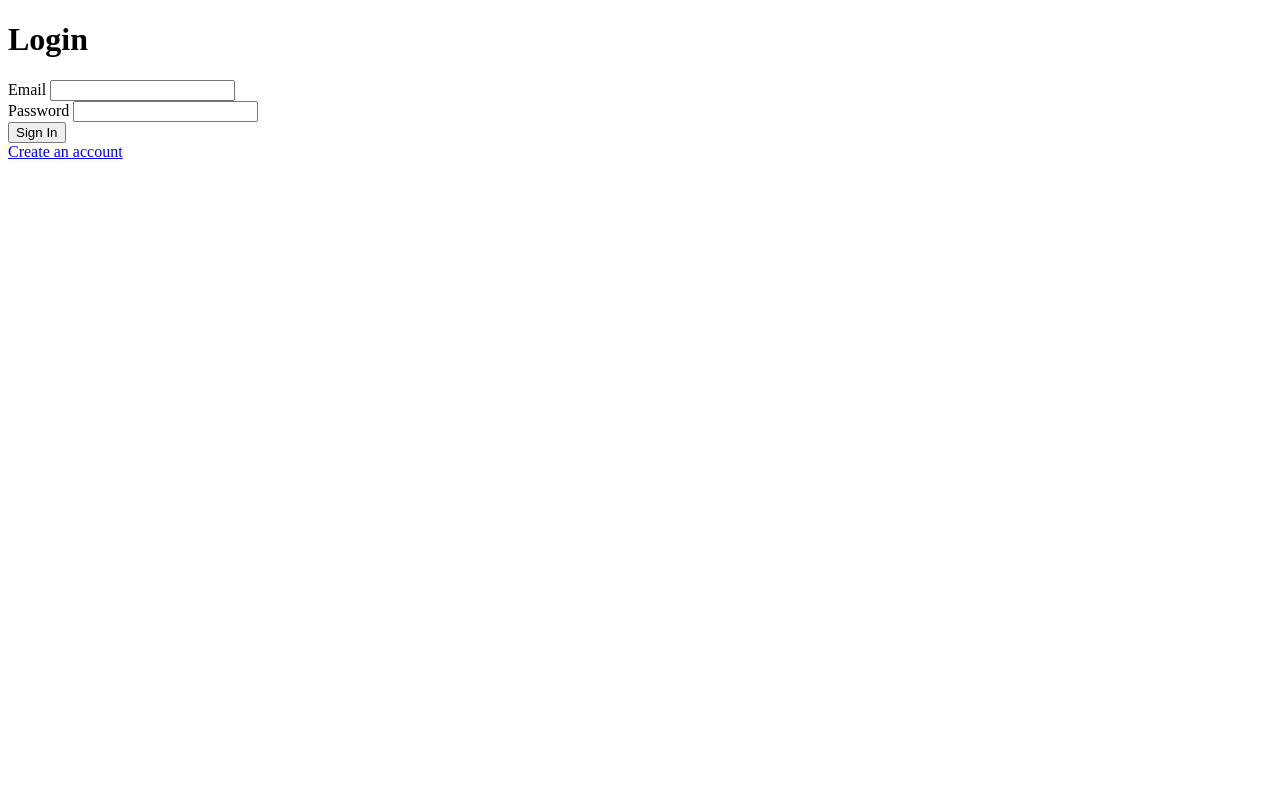
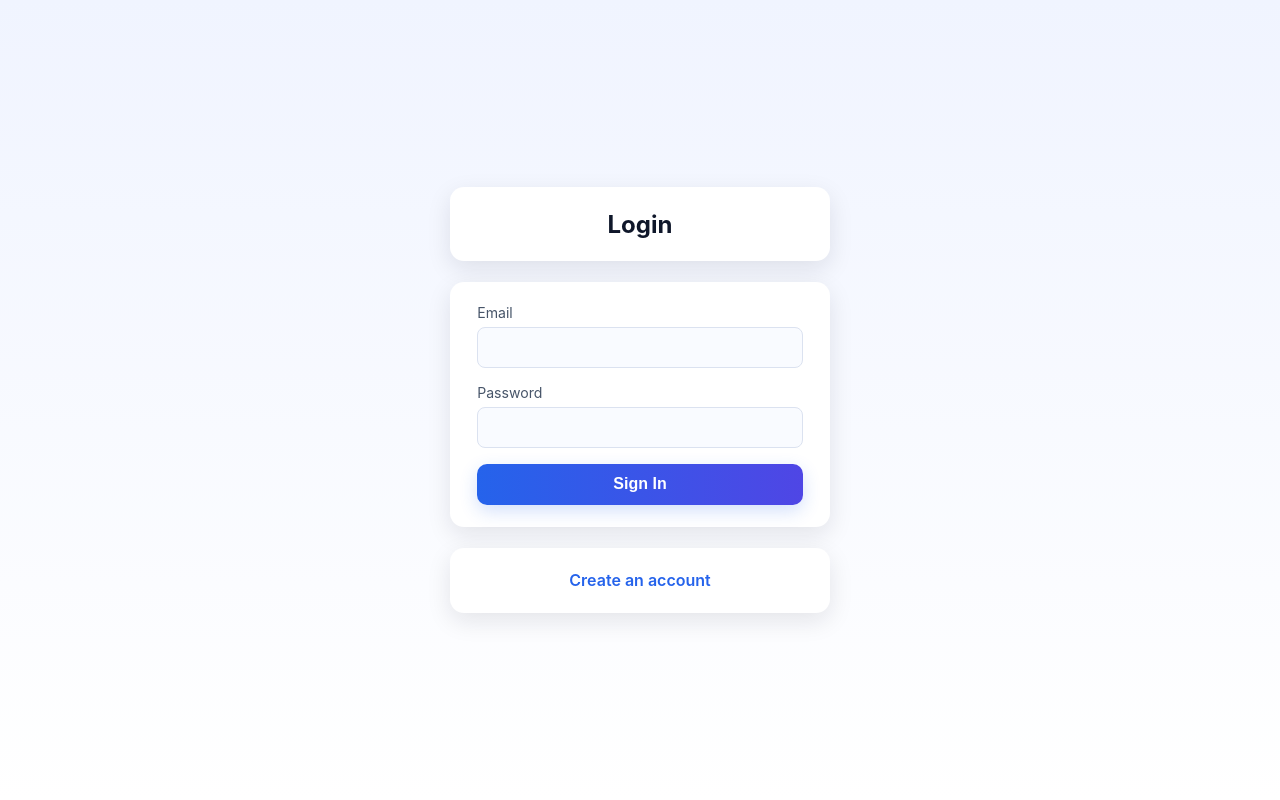
Before and after one commit to rgnblbl/Gr5-LabC-dir, a Flask app: page / in a window 1280 px wide. Run offline with Flask 3, Linux system fonts and the light colour scheme.

Commit message:
Add files to pajudpod-login-1

```diff
--- a/static/login.css
+++ b/static/login.css
@@ -0,0 +1,118 @@
+*,
+*::before,
+*::after {
+    box-sizing: border-box;
+}
+
+html, body {
+    margin: 0;
+    padding: 0;
+    height: 100%;
+    font-family: "Inter", Arial, sans-serif;
+    background: linear-gradient(180deg, #f0f4ff, #ffffff);
+    color: #0f1a2b;
+}
+
+/* Center the stack vertically */
+main {
+    min-height: 100vh;
+    display: flex;
+    flex-direction: column;
+    justify-content: center;
+    align-items: center;
+    gap: 1.3rem;
+    padding: 1rem;
+}
+
+/* UNIVERSAL CARD STYLE  */
+main > * {
+    background: #ffffff;
+    padding: 1.4rem 1.7rem;
+    border-radius: 14px;
+    width: 100%;
+    max-width: 380px;
+    box-shadow: 0 8px 24px rgba(15, 23, 42, 0.10);
+    text-align: center;
+}
+
+/* Top card (Login title) */
+h1 {
+    margin: 0;
+    font-size: 1.5rem;
+    font-weight: 700;
+    color: #0f172a;
+}
+
+/* Middle card (Form) */
+form {
+    display: flex;
+    flex-direction: column;
+    gap: 1rem;
+    text-align: left;
+}
+
+form section {
+    display: flex;
+    flex-direction: column;
+    gap: 0.35rem;
+}
+
+label {
+    font-size: 0.88rem;
+    color: #475569;
+}
+
+/* Inputs */
+input[type="email"],
+input[type="password"] {
+    padding: 0.7rem;
+    font-size: 0.95rem;
+    border: 1px solid #dbe2f0;
+    border-radius: 8px;
+    background: #f9fbff;
+    transition: 0.15s ease;
+}
+
+input:focus {
+    border-color: #3b82f6;
+    box-shadow: 0 0 0 3px rgba(59, 130, 246, 0.18);
+    outline: none;
+}
+
+/* Submit Button */
+button[type="submit"] {
+    width: 100%;
+    padding: 0.7rem;
+    font-size: 1rem;
+    font-weight: 600;
+    border: none;
+    border-radius: 10px;
+    cursor: pointer;
+    color: white;
+    background: linear-gradient(90deg, #2563eb, #4f46e5);
+    box-shadow: 0 6px 18px rgba(37, 99, 235, 0.2);
+    transition: transform 0.12s ease, opacity 0.12s ease;
+}
+
+button:hover {
+    transform: translateY(-1px);
+}
+
+/* Bottom card (Create Account) */
+main > section a {
+    color: #2563eb;
+    font-size: 1rem;
+    font-weight: 600;
+    text-decoration: none;
+}
+
+main > section a:hover {
+    opacity: 0.85;
+}
+
+/* MOBILE */
+@media (max-width: 420px) {
+    main > * {
+        max-width: 90%;
+    }
+}
--- a/templates/login.html
+++ b/templates/login.html
@@ -3,6 +3,7 @@
 <head>
     <meta charset="UTF-8">
     <meta name="viewport" content="width=device-width, initial-scale=1.0">
+    <link rel="stylesheet" href="{{ url_for('static', filename='login.css') }}">
     <title>Login</title>
 </head>
 <body>
```
